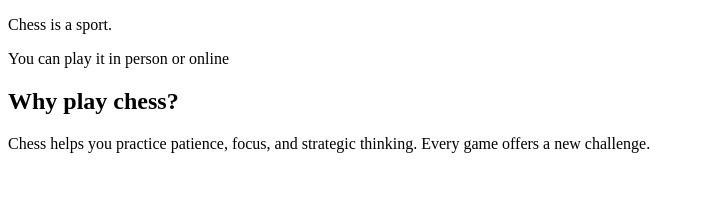
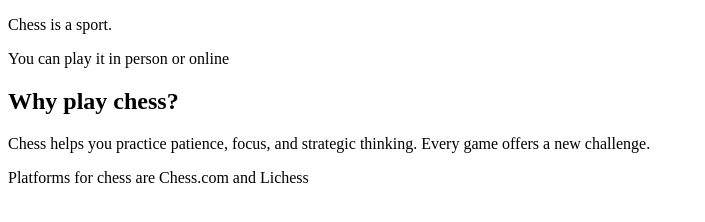
Before and after one commit to MajKnuas/moja-spletna-stran, a plain HTML site: page index.html in a window 1280 px wide. Shown: the whole page, without its empty margins (0-705 px from the left). Drawn offline with Linux system fonts and the light colour scheme.

Commit message:
Add platforms for playing chess

```diff
--- a/index.html
+++ b/index.html
@@ -11,6 +11,7 @@
     <section>
         <h2>Why play chess?</h2>
         <p>Chess helps you practice patience, focus, and strategic thinking. Every game offers a new challenge.</p>
+        <p>Platforms for chess are Chess.com and Lichess</p>
     </section>
 </body>
 </html>
```
